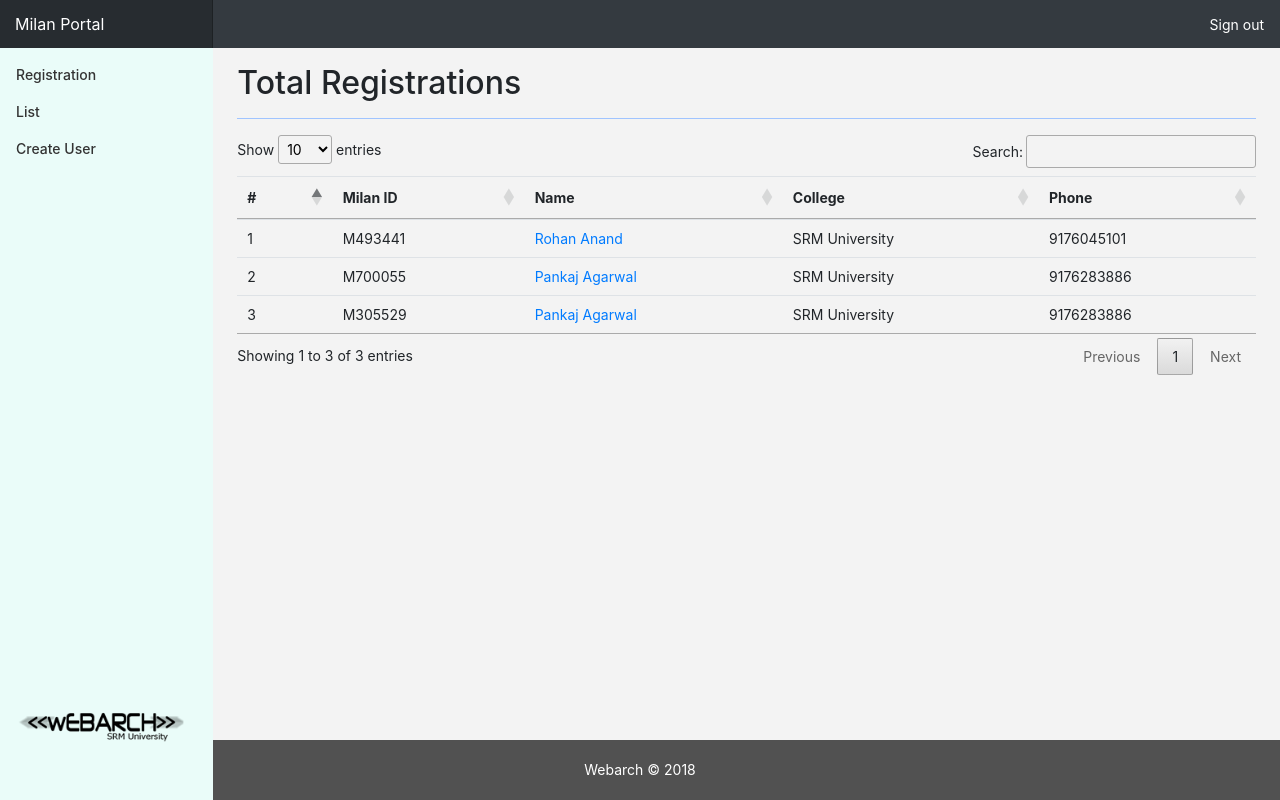
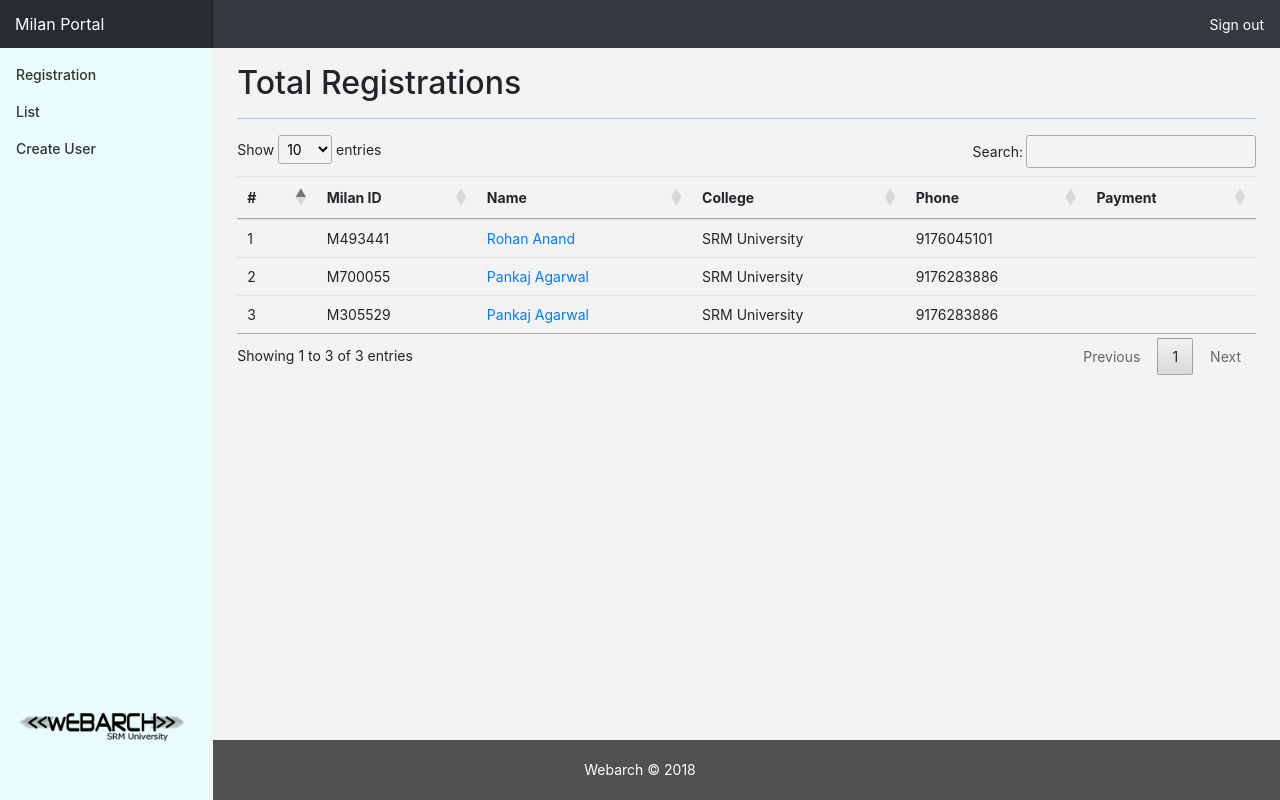
Before and after one commit to CJHackerz/MilanCommonRegister, a PHP site: page /registration/list.php in a window 1280 px wide. Run offline with PHP 8.4, Linux system fonts and the light colour scheme; a user stored in the database is signed in; data comes from the database, SQL or seed files in the repository; data that the repository does not hold is empty; some libraries are stand-ins or nearby versions.

Commit message:
fixed phone length, added to list

```diff
--- a/registration/list.php
+++ b/registration/list.php
@@ -33,6 +33,7 @@
         <th scope="col">Name</th>
         <th scope="col">College</th>
         <th scope="col">Phone</th>
+        <th scope="col">Payment</th>
       </tr>
     </thead>
     <tbody>
@@ -45,6 +46,7 @@
             $name     = $row['name'];
             $college  = $row['college_name'];
             $phone    = $row['phone'];
+            $payment  = $row['payment'];
             echo "
               <tr>
                 <td>$i</td>
@@ -52,6 +54,7 @@
                 <td><a href='../registration/event.php?id=$milan_id'>$name</a></td>
                 <td>$college</td>
                 <td>$phone</td>
+                <td>$payment</td>
               </tr>
             ";
             $i++;
--- a/registration/registration.php
+++ b/registration/registration.php
@@ -36,7 +36,7 @@
           </div>
           <div class="form-group" style="font-weight: bold;">
             <label for="name">Phone Number</label>
-            <input type="text" class="form-control" id="phone" name="phone" required>
+            <input type="text" class="form-control" id="phone" name="phone" maxlength="10" required>
           </div>
           <div class="form-group" style="font-weight: bold;">
             <label for="payment">Payment</label>
```
